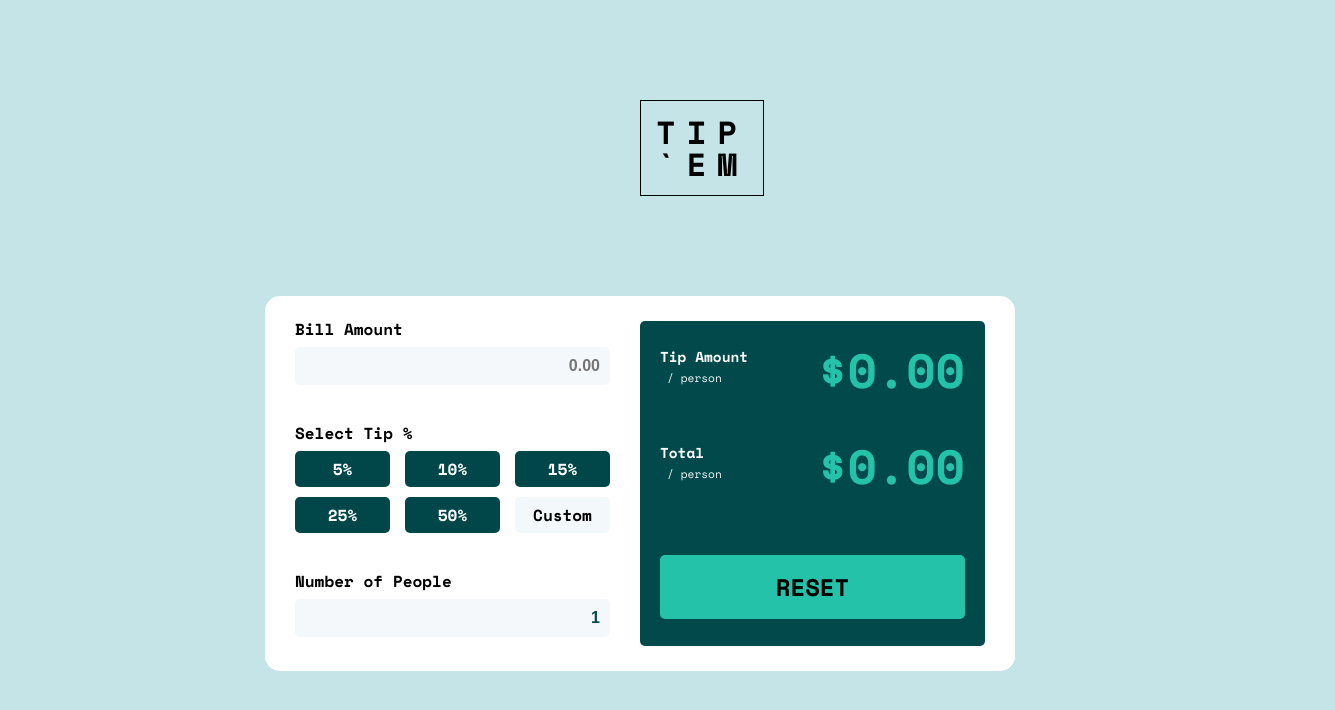
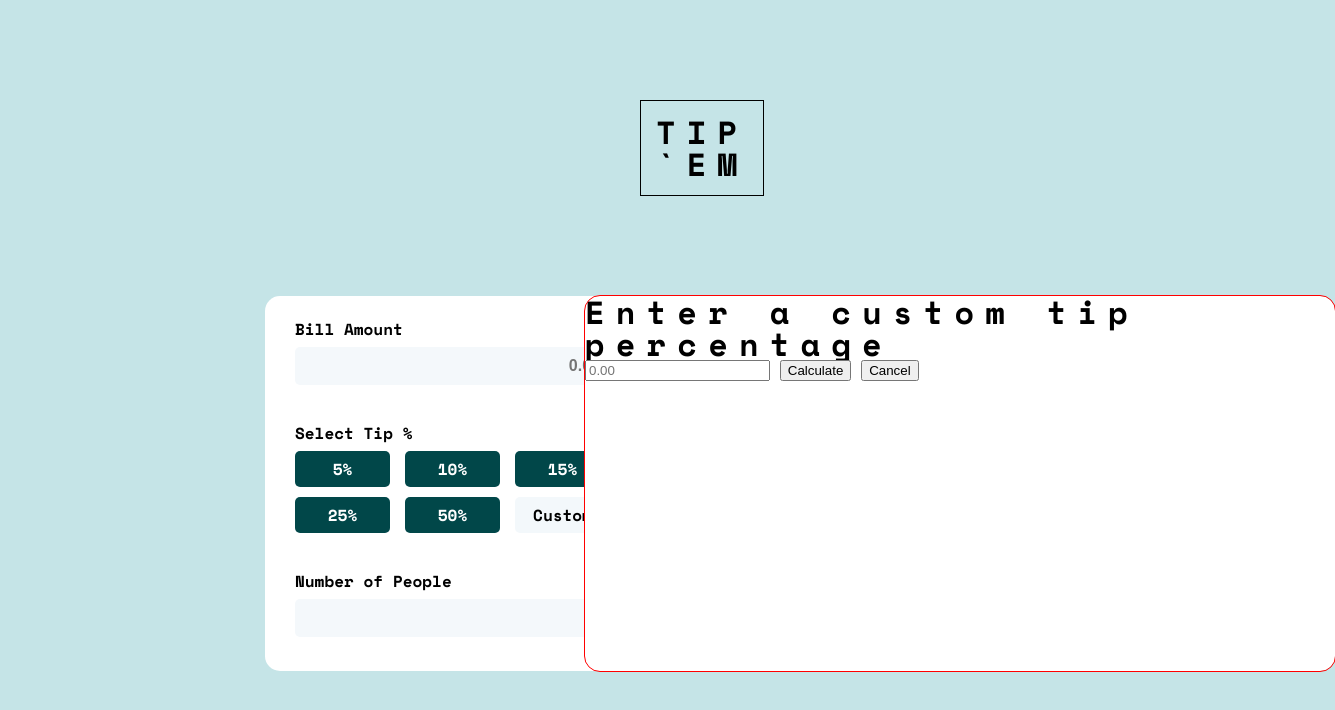
Before and after one commit to mauricechevez/tip-calculator-1, a plain HTML site: page index.html in a window 1280 px wide. Both pictures are taken after a click on the element "Custom". Shown: the whole page, 1335 px wide, since content can reach past the window. Drawn offline with nearby package versions, Linux system fonts and the light colour scheme.

Commit message:
first commit

```diff
--- a/css/style.css
+++ b/css/style.css
@@ -48,6 +48,23 @@ main{
     background-color: white;
     margin: 0 auto;
     border-radius: 15px;
+}
+
+.custom-modal{
+    width: 750px;
+    height: 375px;
+    background-color: white;
+    /* margin: 0 auto; */
+    position: absolute;
+    top:196px;
+    left:585px;
+    outline:1px solid red;
+    border-radius: 15px;
+    display: none;
+}
+
+.custom-modal--visible{
+    display: block;
 }
 
 footer{
@@ -232,7 +249,11 @@ footer{
 .custom{
     background: #F3F8FB !important;
     color: black;
+}
 
+.custom:hover{
+    background-color: var(--results-color) !important;
+    color: white;
 }
 
 #reset-button{
--- a/index.html
+++ b/index.html
@@ -81,6 +81,12 @@
     </div>
 
   </section>
+  <div class="custom-modal">
+    <h1>Enter a custom tip percentage</h1>
+    <input type="number" id="custom-modal__inputfield" placeholder="0.00"/>
+    <button id="custom-calculate-btn">Calculate</button>
+    <button id="custom-modal__close-btn">Cancel</button>
+  </div>
 </main>
 
 
--- a/js/index.js
+++ b/js/index.js
@@ -8,6 +8,9 @@ const btnCustom = document.getElementById('btn-custom');
 const inputErrorMessage = document.getElementById('calculation-amount__err-msg')
 const peopleInputErrorMessage = document.getElementById('calculation__people-input-err-msg')
 const resetButton = document.getElementById('reset-button');
+const customModal = document.getElementsByClassName('custom-modal')[0];
+const customModalCancelBtn = document.getElementById('custom-modal__close-btn');
+let customModalInputPct = document.getElementById('custom-modal__inputfield').value
 let amountInput = document.getElementById('calculation-amount-input');
 let peopleAmount = document.getElementById('calculation__people-input');
 let tipAmount = document.getElementById('tip-amount');
@@ -29,13 +32,16 @@ const buttonPressedValue = (e)=>{
     }
 
 const calculatePct = (num, pct)=>{
-    if(peopleAmount.value === '0'){
-        console.log('This cannot be 0')
-    } else {
     totalTipAmount = (parseFloat(num/100)*pct)/parseInt(peopleAmount.value);
     totalBillAmount = (totalTipAmount + parseFloat(amountInput.value)) / peopleAmount.value
-    }
-   return totalTipAmount;
+    return totalTipAmount;
+}
+
+const calculateCustomPct = (num, pct)=>{
+    // Grab custom input field value
+    // calculate that number by bill amount divided by peopleAmount.value
+    totalTipAmount = (parseFloat(num/100)*pct)/parseInt(peopleAmount.value)
+    totalBillAmount = (totalTipAmount + parseFloat(amountInput.value)/ peopleAmount.value)
 }
 
 function addActive(btn){
@@ -50,12 +56,8 @@ function removeActives(){
     }
 }
 
+/* ########### RESET ALL ########### */
 function resetAll(){
-    // Change the (Bill) Amount input
-    // Change the Number of People input
-    // change the button Active color/class
-    // Change the Tip Amount Display text and value
-    // Change the Total Amount Display text and value
     percentageAmount = 0;
     totalTipAmount = 0;
     totalBillAmount = 0;
@@ -152,10 +154,19 @@ btn50Pct.addEventListener('click',()=>{
     }
 })
 
+/* #### CUSTOM Modal Events #### */
+
 btnCustom.addEventListener('click',()=>{
     console.log(amountInput.value)
+    customModal.classList.add('custom-modal--visible');
 
 })
+
+customModalCancelBtn.addEventListener('click',()=>{
+    customModal.classList.remove('custom-modal--visible');
+})
+
+/* #### END of CUSTOM Modal Events #### */
 
 amountInput.addEventListener('click',()=>{
     amountInput.classList.remove('calculation-amount-input--error');
```
